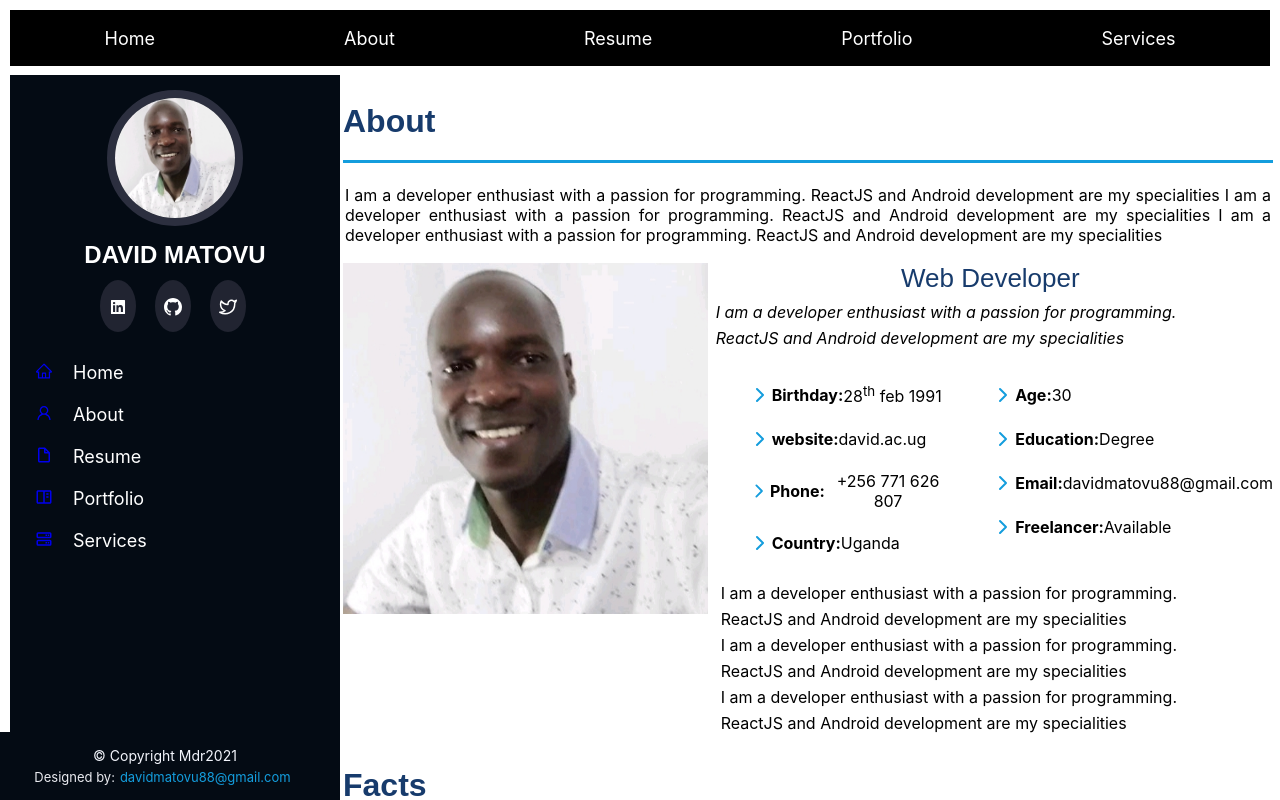
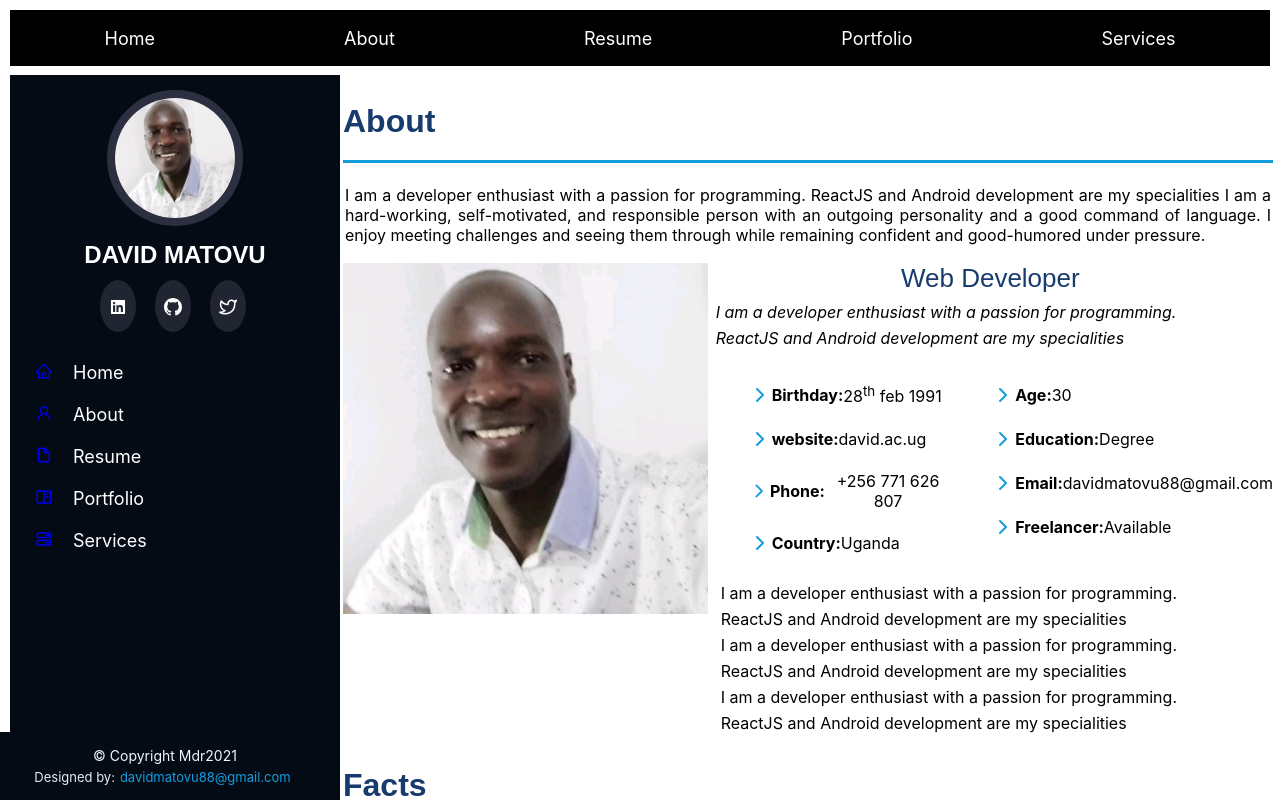
Before and after one commit to mdrdavid/portfolio_app, a React (Create React App) app in the folder client/: page /about in a window 1280 px wide. Shown: the top 800 px of the page. Built offline with nearby package versions, Linux system fonts and the light colour scheme.

Commit message:
edit paragraph

```diff
--- a/client/src/components/aboutDavid/AboutTop.js
+++ b/client/src/components/aboutDavid/AboutTop.js
@@ -6,10 +6,8 @@ const AboutTop = ({title}) => {
             <h2>{title}</h2>
             <p>I am a developer enthusiast with a passion for programming.
                 ReactJS and Android development are my specialities
-                I am a developer enthusiast with a passion for programming.
-                ReactJS and Android development are my specialities
-                I am a developer enthusiast with a passion for programming.
-                ReactJS and Android development are my specialities
+                I am a hard-working, self-motivated, and responsible person with an outgoing personality and
+                a good command of language. I enjoy meeting challenges and seeing them through while remaining confident and good-humored under pressure.
                 </p>
         </div>
     )
```
